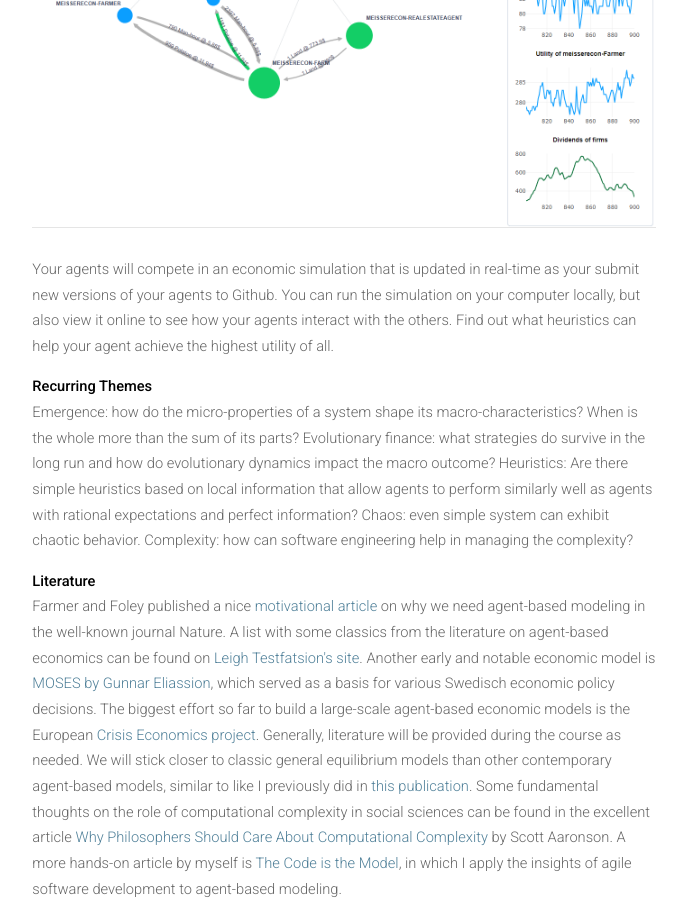
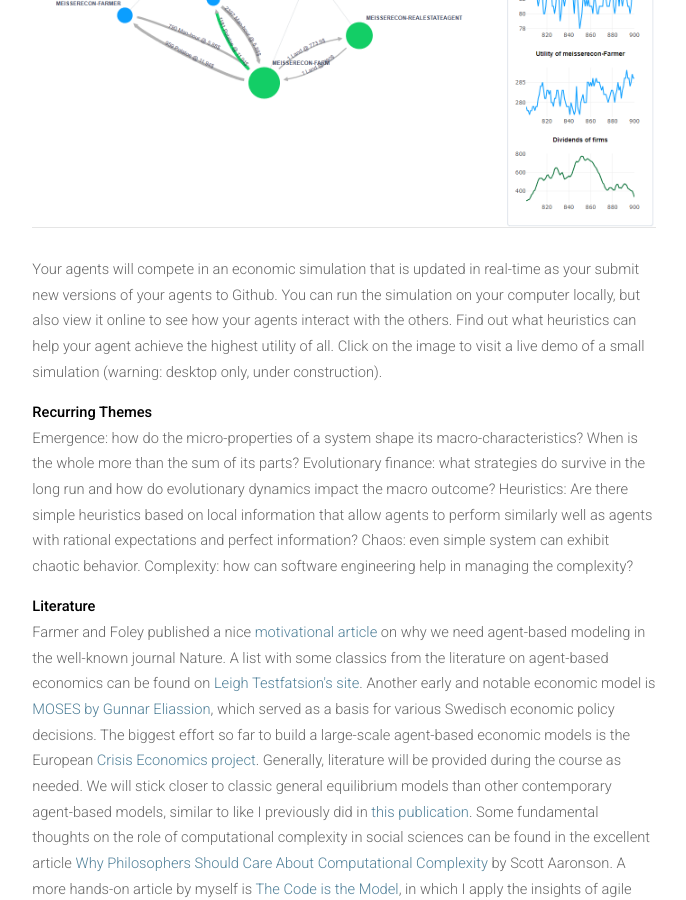
Before and after one commit to meisserecon/www, a Jekyll site: the page built from course.md, in a window 1280 px wide and 900 px high, scrolled down 1480 px. Shown: the whole window, without its empty margins (296-982 px from the left). Built offline with Jekyll 4.4.1, drawn with Linux system fonts in a browser that asks for light colours; nearby versions of some CDN libraries.

Commit message:
Update course.md

```diff
--- a/course.md
+++ b/course.md
@@ -14,7 +14,7 @@
 
 <b>Teaser</b>
 
-<p><a href="http://meissereconomics.com/vis/trades?sim=master&day=1&selection=consumers,firms,meisserecon-RealEstateAgent,meisserecon-Farm,meisserecon-LandSeller,meisserecon-Farmer&step=1"><img src="/assets/images/tradeview.png" alt="" class="image full"></a> Your agents will compete in an economic simulation that is updated in real-time as your submit new versions of your agents to Github. You can run the simulation on your computer locally, but also view it online to see how your agents interact with the others. Find out what heuristics can help your agent achieve the highest utility of all.</p>
+<p><a href="http://meissereconomics.com/vis/trades?sim=master&day=1&selection=consumers,firms,meisserecon-RealEstateAgent,meisserecon-Farm,meisserecon-LandSeller,meisserecon-Farmer&step=1"><img src="/assets/images/tradeview.png" alt="" class="image full"></a> Your agents will compete in an economic simulation that is updated in real-time as your submit new versions of your agents to Github. You can run the simulation on your computer locally, but also view it online to see how your agents interact with the others. Find out what heuristics can help your agent achieve the highest utility of all. Click on the image to visit a live demo of a small simulation (warning: desktop only, under construction).</p>
 
 <b>Recurring Themes</b>
 
```
